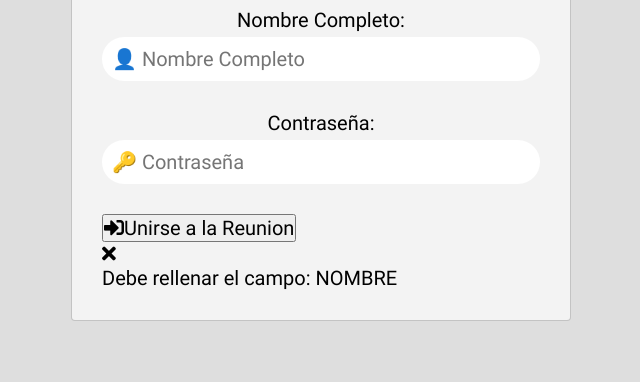
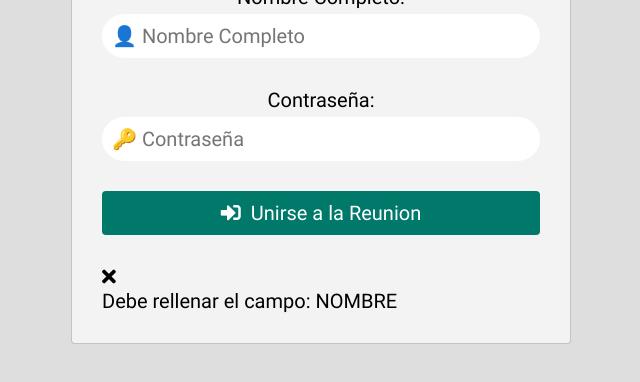
Before and after one commit to joaquinStrada/rapillamadas, a plain HTML site: page index.html in a window 1280 px wide. Shown: the part 300-682 px from the top of the page, without its empty margins (319-959 px from the left). Drawn offline with Linux system fonts and the light colour scheme.

Commit message:
diseñando los estilos css de la pagina principal. Estilos del boton terminados

```diff
--- a/css/estilos.css
+++ b/css/estilos.css
@@ -67,3 +67,27 @@ body {
 .formulario input:focus {
   border: 1px solid rgba(0, 0, 0, .2);
 }
+/*-----------------------------------*/
+/* estilos del boton */
+/*-----------------------------------*/
+.formulario button {
+  display: block;
+  width: 100%;
+  background: #00796b;
+  color: #fff;
+  padding: 10px 0;
+  border: none;
+  border-radius: 4px;
+  margin-bottom: var(--separacion);
+  cursor: pointer;
+  transition: all .3S ease;
+}
+.formulario button i {
+  margin-right: 10px;
+}
+.formulario button:hover {
+  background: #202124;
+}
+.formulario button:active {
+  transform: scale(.95);
+}
```
